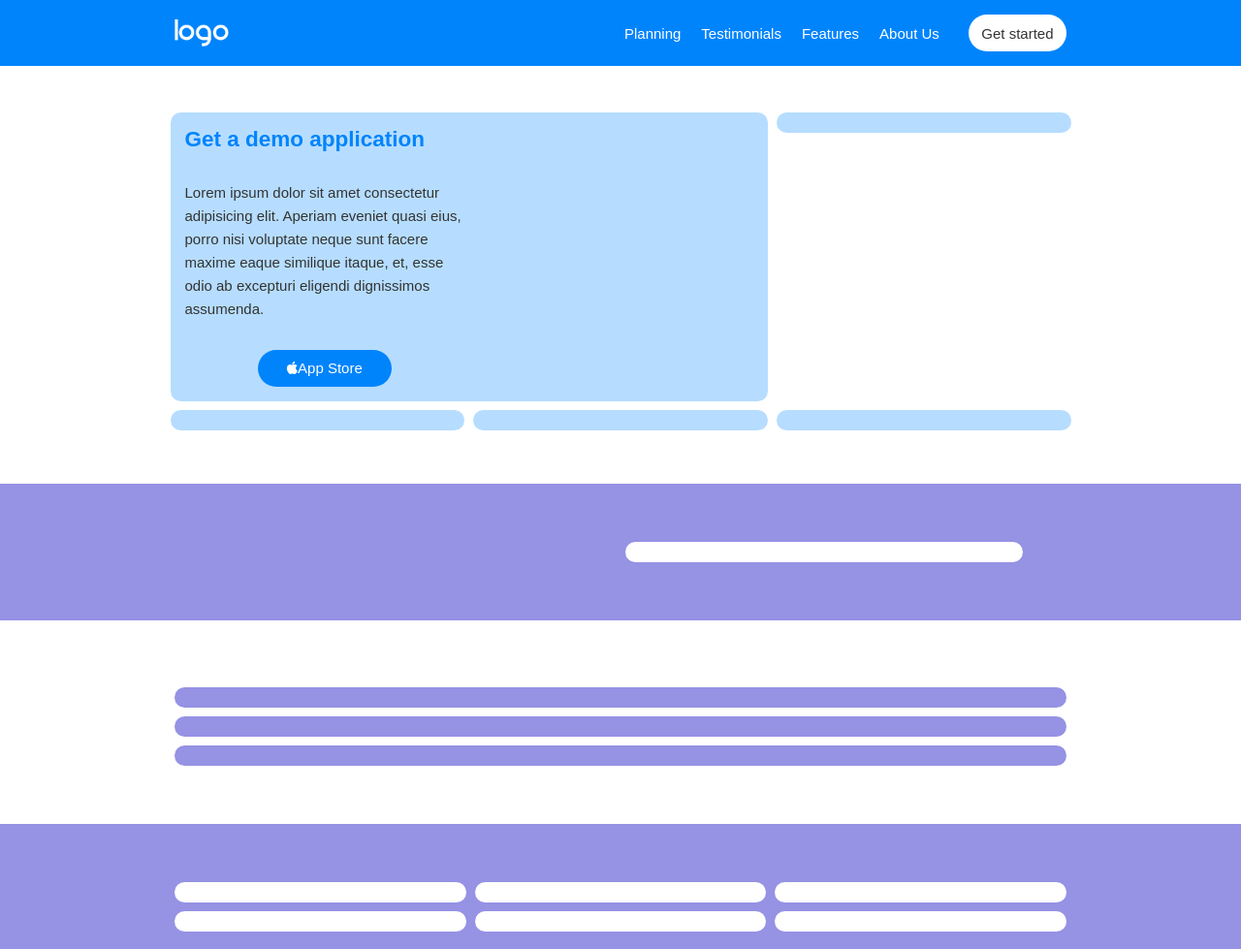
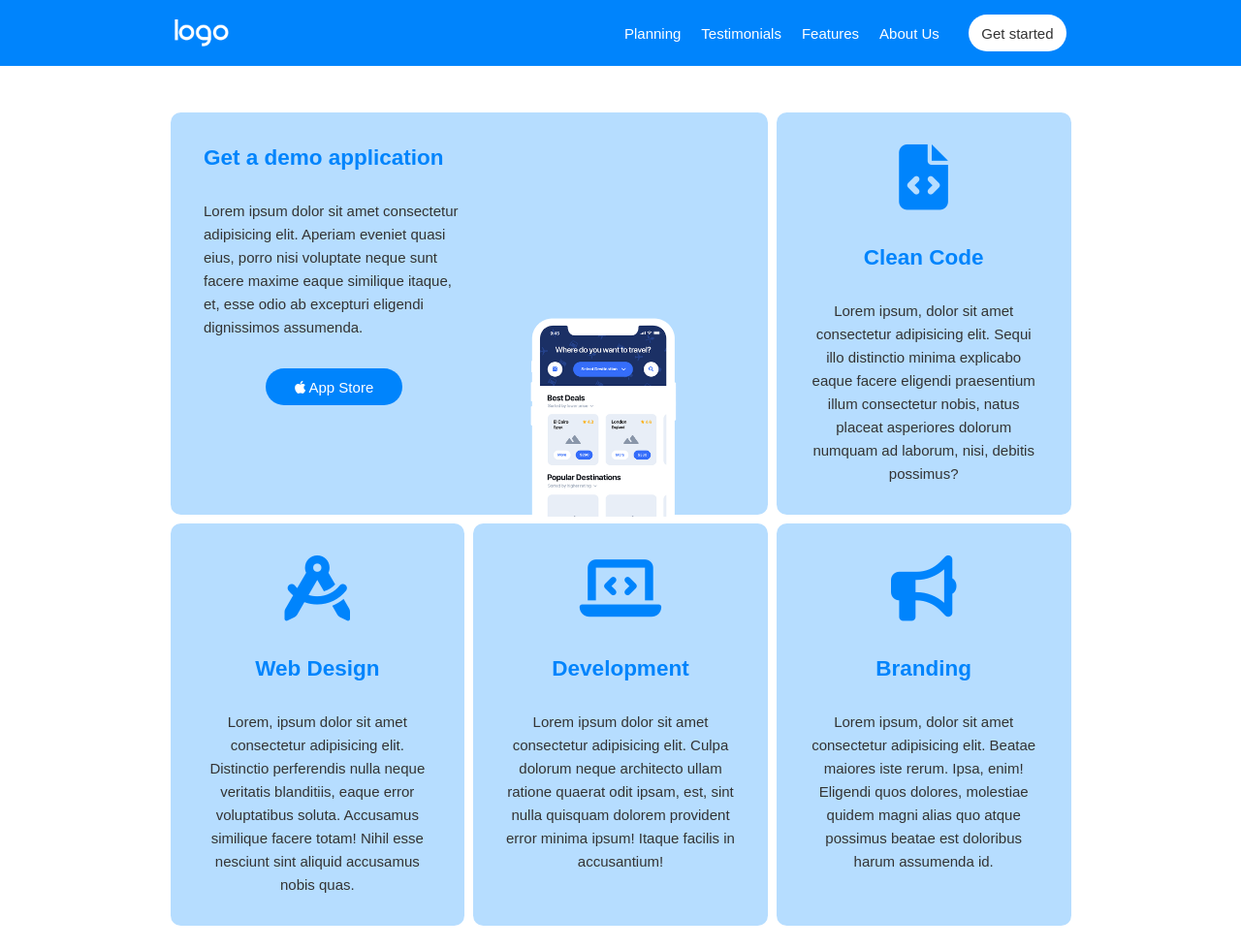
Before and after one commit to Tagliapietra96/htmlcss-responsive-layout, a plain HTML site: page index.html in a window 1280 px wide. Shown: the top 979 px of the page at 97% size. Drawn offline with Linux system fonts and the light colour scheme.

Commit message:
first section completed

```diff
--- a/css/style.css
+++ b/css/style.css
@@ -144,7 +144,8 @@ a{
 
 .card{
 	border-radius: var(--spacing-xsmall);
-    padding: var(--spacing-xsmall);
+    padding: var(--spacing-small);
+    height: 100%;
 }
 
 .card.basic{
@@ -618,6 +619,7 @@ header{
     top: 0;
     right: 0;
     left: 0;
+    z-index: 10;
 }
 
 .tool-bar{
@@ -651,6 +653,11 @@ section.introduction p{
     color: var(--color-basic-invert);
 }
 
+section.introduction img{
+    position: relative;
+    top: calc(var(--spacing-xxsmall) + var(--spacing-small));
+}
+
 /* ************************************************************************ */
 
 /* Footer */
@@ -663,13 +670,13 @@ footer{
 /*                             Media Query                                  */
 /* ************************************************************************ */
 
-@media  screen and (min-width:768px) {
+@media  screen and (min-width:600px) {
     html{
-        font-size: 12px;
+        font-size: 13px;
     }
 
     .container{
-        max-width: 720px;
+        max-width: 580px;
     }
 
     .col-m-2_3{
@@ -734,4 +741,9 @@ footer{
     .hamburger{
         display: none;
     }
+
+    section.introduction img{
+        position: relative;
+        top: 50%;
+    }
 }
--- a/index.html
+++ b/index.html
@@ -61,11 +61,11 @@
                                 <p class="mrg_t-b-s">
                                     Lorem ipsum dolor sit amet consectetur adipisicing elit. Aperiam eveniet quasi eius, porro nisi voluptate neque sunt facere maxime eaque similique itaque, et, esse odio ab excepturi eligendi dignissimos assumenda.
                                 </p>
-                                <button class="primary"><i class="fa-brands fa-apple"></i>App Store</button>
+                                <button class="primary"><i class="fa-brands fa-apple"></i> App Store</button>
                             </div>
                             <!-- img -->
                             <div class="col col-100 col-l-1_2">
-
+                                <img class="small mrg-a" src="img/phone.png">
                             </div>
 
                         </div>
@@ -73,29 +73,45 @@
 
                     <!-- clean code -->
                     <div class="col col-100 col-m-1_3">
-                        <div class="card primary">
-
+                        <div class="card primary txt_center">
+                            <h2><i class="fa-solid fa-file-code"></i></h2>
+                            <h4 class="mrg_t-b-s">Clean Code</h4>
+                            <p>
+                                Lorem ipsum, dolor sit amet consectetur adipisicing elit. Sequi illo distinctio minima explicabo eaque facere eligendi praesentium illum consectetur nobis, natus placeat asperiores dolorum numquam ad laborum, nisi, debitis possimus?
+                            </p>
                         </div>
                     </div>
 
                     <!-- web design -->
                     <div class="col col-100 col-m-1_3">
-                        <div class="card primary">
-
+                        <div class="card primary txt_center">
+                            <h2><i class="fa-solid fa-compass-drafting"></i></h2>
+                            <h4 class="mrg_t-b-s">Web Design</h4>
+                            <p>
+                                Lorem, ipsum dolor sit amet consectetur adipisicing elit. Distinctio perferendis nulla neque veritatis blanditiis, eaque error voluptatibus soluta. Accusamus similique facere totam! Nihil esse nesciunt sint aliquid accusamus nobis quas.
+                            </p>
                         </div>
                     </div>
 
                     <!-- Development -->
                     <div class="col col-100 col-m-1_3">
-                        <div class="card primary">
-
+                        <div class="card primary txt_center">
+                            <h2><i class="fa-solid fa-laptop-code"></i></h2>
+                            <h4 class="mrg_t-b-s">Development</h4>
+                            <p>
+                                Lorem ipsum dolor sit amet consectetur adipisicing elit. Culpa dolorum neque architecto ullam ratione quaerat odit ipsam, est, sint nulla quisquam dolorem provident error minima ipsum! Itaque facilis in accusantium!
+                            </p>
                         </div>
                     </div>
 
                     <!-- Branding -->
                     <div class="col col-100 col-m-1_3">
-                        <div class="card primary">
-
+                        <div class="card primary txt_center">
+                            <h2><i class="fa-solid fa-bullhorn"></i></h2>
+                            <h4 class="mrg_t-b-s">Branding</h4>
+                            <p>
+                                Lorem ipsum, dolor sit amet consectetur adipisicing elit. Beatae maiores iste rerum. Ipsa, enim! Eligendi quos dolores, molestiae quidem magni alias quo atque possimus beatae est doloribus harum assumenda id.
+                            </p>
                         </div>
                     </div>
 
```
